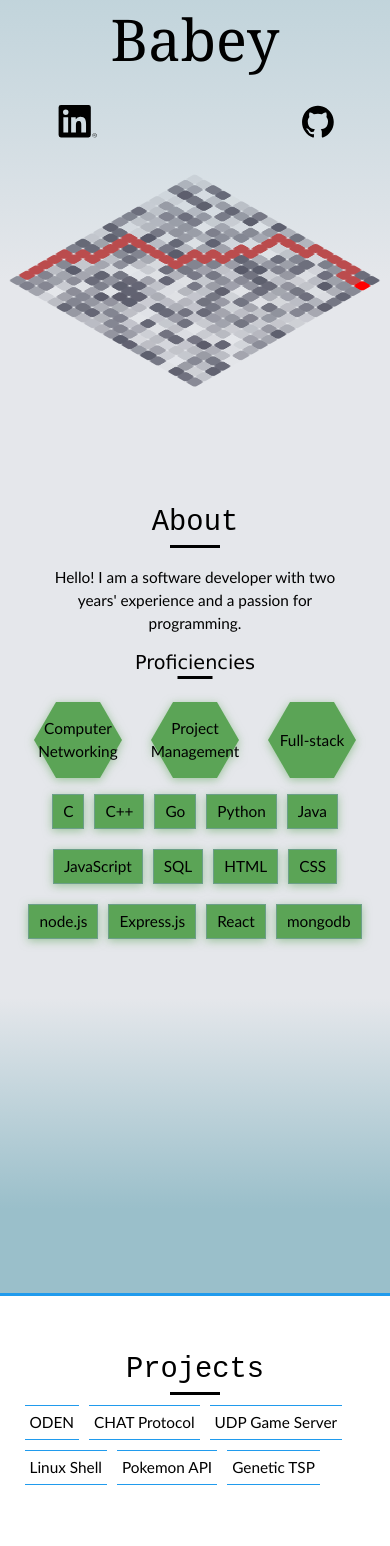
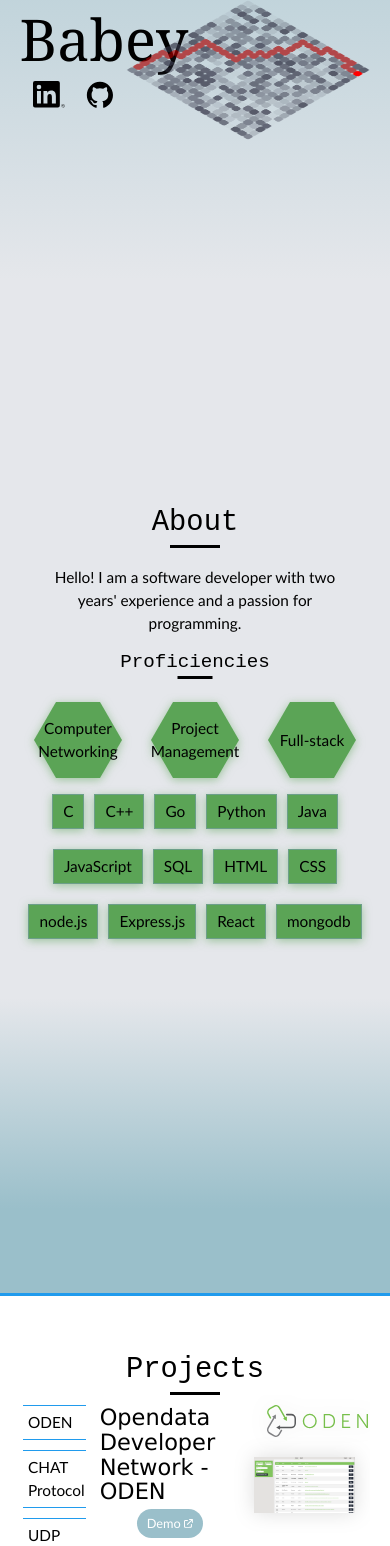
Before and after one commit to mbabey/personal-site, a React (Create React App) app in the folder front-end/: page / in a window 390 px wide. Shown: the part 395-1941 px from the top of the page. Built offline with nearby package versions, Linux system fonts and the light colour scheme.

Commit message:
Update CSS with nested syntax

```diff
--- a/front-end/src/components/SectionContact.js
+++ b/front-end/src/components/SectionContact.js
@@ -74,7 +74,7 @@ const Contact = forwardRef(function Contact(props, ref) {
             onKeyUp={() => validateEmail(email)}></input>
           <textarea ref={message} type='text' placeholder='Message' name='message'
             onKeyUp={() => validateMessage(message)}></textarea>
-          <div ref={errmsg} id='errmsg' hidden>Invalid form input; please fill all fields correctly.</div>
+          <div ref={errmsg} className='errmsg' hidden>Invalid form input; please fill all fields correctly.</div>
           <button ref={submitBtn} type='submit'
             onClick={handleSubmit}
             onKeyDown={(e) => handleEnterReturnKeypress(e, () => handleSubmit(e))}
--- a/front-end/src/styles/about.css
+++ b/front-end/src/styles/about.css
@@ -2,13 +2,12 @@
   min-height: 100vh;
   background: var(--col-grey-lt);
   background: linear-gradient(180deg, var(--col-grey-lt) 65%, var(--col-blue-lt) 90%, var(--col-blue-lt) 100%);
-}
 
-#about .spread {
+  & .spread {
     margin-bottom: 5%;
   }
 
-#about .bio {
+  & .bio {
     text-align: center;
     font-size: 1.1em;
     width: 80%;
@@ -16,30 +15,23 @@
     margin-right: auto;
   }
 
-#about ul {
-  list-style: none;
-  margin: 0;
-  padding: 0;
-}
-
-#about .proficiencies {
+  & .proficiencies {
     text-align: center;
     margin: 0 10% 25%;
-}
 
     @media screen and (max-width: 425px) {
-  #about .proficiencies {
+      & {
         text-align: center;
         margin: 0 0 25%;
       }
     }
 
-#about .proficiencies h4 {
+    & h4 {
       position: relative;
       padding-bottom: 5px;
-}
+      font-family: var(--font-title);
 
-#about .proficiencies h4::after {
+      &::after {
         position: absolute;
         width: 35px;
         height: 3px;
@@ -49,14 +41,14 @@
         content: '';
         background-color: #000;
       }
+    }
 
-#about .pillars {
+    & .pillars {
       display: flex;
       flex-direction: row;
       justify-content: space-around;
-}
 
-#about .pillars div {
+      & div {
         background-image: url(/public/hexagon.svg);
         height: 150px;
         width: 150px;
@@ -65,25 +57,28 @@
         align-content: center;
         flex-wrap: wrap;
         filter: drop-shadow(0px 2px 5px #5ba45688);
-}
 
         @media screen and (max-width: 635px) {
-  #about .pillars div {
+          & {
             background-image: url(/public/hexagon-small.svg);
             height: 88px;
             width: 88px;
             font-size: 0.8em;
           }
         }
+      }
+    }
 
-#about .proficiencies ul {
+    & ul {
+      list-style: none;
+      margin: 0;
+      padding: 0;
       display: flex;
       flex-direction: row;
       flex-wrap: wrap;
       justify-content: center;
-}
 
-#about .proficiencies li {
+      & li {
         border: 1px solid var(--col-grn-med);
         padding: 5px 10px;
         margin: 10px 5px;
@@ -91,3 +86,6 @@
         font-size: 0.8em;
         filter: drop-shadow(0px 2px 5px #5ba45688);
       }
+    }
+  }
+}
--- a/front-end/src/styles/global.css
+++ b/front-end/src/styles/global.css
@@ -43,12 +43,7 @@ textarea {
   font-family: var(--font-body);
 }
 
-h1,
-h2,
-h3,
-h4,
-h5,
-h6 {
+:is(h1, h2, h3, h4, h5, h6) {
   font-family: var(--font-subtitle);
   font-weight: 500;
   margin: 0;
@@ -61,9 +56,8 @@ h2.title {
   padding-bottom: 10px;
   padding-top: 2em;
   font-family: var(--font-title);
-}
 
-h2.title::after {
+  &::after {
     position: absolute;
     width: 50px;
     height: 3px;
@@ -72,6 +66,7 @@ h2.title::after {
     transform: translateX(-50%);
     bottom: 0;
     background-color: #000;
+  }
 }
 
 @media screen and (max-width: 1023px) {
--- a/front-end/src/styles/projects.css
+++ b/front-end/src/styles/projects.css
@@ -1,23 +1,31 @@
 #projects {
+  --width-break: 767px;
+
   min-height: 100vh;
   border-top: 3px solid var(--col-blue-brt);
   border-bottom: 3px solid var(--col-blue-brt);
-}
 
-#projects .pj-wrapper {
+  & .pj-wrapper {
     display: grid;
     grid-template-columns: 20% 80%;
     height: 100%;
+
+    @media screen and (max-width: var(--width-break)) {
+      & {
+        grid-template-columns: 100%;
+        grid-template-rows: 18% 82%;
+      }
+    }
   }
 
-#projects #projects-nav ul {
+  & #projects-nav {
+    & ul {
       margin: 0;
       padding: 0;
       grid-column: 1 / span 1;
       list-style: none;
-}
 
-#projects #projects-nav li {
+      & li {
         margin: 10px 5% 0;
         padding: 5px;
         --border: 1px solid var(--col-blue-brt);
@@ -25,43 +33,96 @@
         border-bottom: var(--border);
         font-size: 0.9em;
         transition: all 0.25s cubic-bezier(0.10, 0.20, 0.30, 1);
+
+        &:hover {
+          cursor: pointer;
+          padding-left: 5%;
+
+          @media screen and (max-width: var(--width-break)) {
+            & {
+              cursor: pointer;
+              padding-left: 5px;
+              font-weight: bold;
+            }
+          }
         }
 
-#projects #projects-nav li:hover {
-  cursor: pointer;
+        &:focus {
           padding-left: 5%;
+
+          @media screen and (max-width: var(--width-break)) {
+            & {
+              padding-left: 5px;
+              font-weight: bold;
+            }
+          }
         }
 
-#projects #projects-nav li:focus {
+        &:active {
           padding-left: 5%;
+
+          @media screen and (max-width: var(--width-break)) {
+            & {
+              padding-left: 5px;
+              font-weight: bold;
+            }
+          }
         }
 
-#projects #projects-nav li:active {
-  padding-left: 5%;
+        @media screen and (max-width: var(--width-break)) {
+          & {
+            margin: 10px 5px 0;
+            padding: 5px;
+          }
+        }
       }
 
-#projects .wrapper {
+      @media screen and (max-width: var(--width-break)) {
+        & {
+          grid-column: 1 / span 1;
+          grid-row: 1 / span 1;
+          display: flex;
+          flex-direction: row;
+          flex-wrap: wrap;
+        }
+      }
+    }
+  }
+
+  & .wrapper {
     overflow-x: hidden;
     grid-column: 2 / span 1;
     position: relative;
+
+    @media screen and (max-width: var(--width-break)) {
+      & {
+        grid-column: 1 / span 1;
+        grid-row: 2 / span 1;
+      }
+    }
   }
 
-#projects .project {
+  & .project {
     width: 100%;
     padding: 10px;
     display: grid;
     grid-template-columns: 50% 50%;
-  /* transition: all 0.8s cubic-bezier(0.10, 0.20, 0.30, 1); */
+
+    & h4 {
+      margin: 0.75em 0 0.5em 0.5em;
     }
 
-#projects .project .links {
+    & :is(h3, h4) {
+      color: #000;
+    }
+
+    & .links {
       display: flex;
       flex-direction: row;
       margin-top: 5px;
       justify-content: space-evenly;
-}
 
-#projects .project .links a {
+      & a {
         background-color: var(--col-blue-lt);
         color: #fff;
         border-radius: 20px;
@@ -69,109 +130,51 @@
         text-decoration: none;
         font-size: 0.666em;
         transition: all .25s cubic-bezier(0.10, 0.20, 0.30, 1);
+
+        &:hover {
+          background-color: var(--col-blue-brt);
+        }
+      }
     }
 
-#projects .project .links a:hover {
-  background-color: var(--col-blue-brt);
-}
-
-#projects p {
+    & p {
       margin: 0 0 5% 0;
     }
 
-#projects h4 {
-  margin: 0.75em 0 0.5em 0.5em;
-}
-
-#projects h3,
-#projects h4 {
-  color: #000;
-}
-
-#projects .project .images {
+    & .images {
       display: flex;
       flex-direction: column;
       margin-left: 10%;
-}
 
-#projects .project .img-wrapper {
+      & .img-wrapper {
         width: 80%;
         margin-bottom: 10%;
-}
 
-#projects .project img {
+        & img {
           width: 100%;
           height: auto;
           filter: drop-shadow(0 0 10px #00000022);
         }
 
         /*
-Even projects:
-  text | img
-       |   img
-
-Odd projects:
           text |   img
                | img
         */
-#projects .project:nth-child(even) .images .img-wrapper:nth-child(odd) {
-  padding-right: 10%;
-}
-
-#projects .project:nth-child(even) .images .img-wrapper:nth-child(even) {
+        &:nth-child(odd) {
           padding-left: 10%;
         }
 
-#projects .project:nth-child(odd) .images .img-wrapper:nth-child(odd) {
-  padding-left: 10%;
+        &:nth-child(even) {
+          padding-right: 10%;
+        }
+      }
     }
 
-#projects .project:nth-child(odd) .images .img-wrapper:nth-child(even) {
-  padding-right: 10%;
-}
-
-@media screen and (max-width: 767px) {
-  #projects .pj-wrapper {
-    grid-template-columns: 100%;
-    grid-template-rows: 18% 82%;
-  }
-
-  #projects #projects-nav ul {
-    grid-column: 1 / span 1;
-    grid-row: 1 / span 1;
-    display: flex;
-    flex-direction: row;
-    flex-wrap: wrap;
-  }
-
-  #projects #projects-nav li:hover {
-    cursor: pointer;
-    padding-left: 5px;
-    font-weight: bold;
-  }
-
-  #projects #projects-nav li:focus {
-    padding-left: 5px;
-    font-weight: bold;
-  }
-
-  #projects #projects-nav li:active {
-    padding-left: 5px;
-    font-weight: bold;
-  }
-
-  #projects #projects-nav li {
-    margin: 10px 5px 0;
-    padding: 5px;
-  }
-
-  #projects .wrapper {
-    grid-column: 1 / span 1;
-    grid-row: 2 / span 1;
-  }
-
-  #projects .project {
+    @media screen and (max-width: var(--width-break)) {
+      & {
         display: block;
         width: 90%;
       }
     }
+  }
+}
--- a/front-end/src/styles/top.css
+++ b/front-end/src/styles/top.css
@@ -1,20 +1,20 @@
 #top {
+  --width-break: 767px;
+
   height: 100vh;
   min-height: 560px;
   background: var(--col-grey-lt);
   background: linear-gradient(180deg, var(--col-blue-lt) 10%, var(--col-grey-lt) 80%, var(--col-grey-lt) 100%);
-}
 
-#top ul {
+  & ul {
     margin: 0 auto;
     padding: 0;
     display: flex;
     flex-direction: row;
     justify-content: right;
-  animation: 1s ease fadeInLateLate;
-}
+    animation: 1s ease fadeInLate;
 
-#top li {
+    & li {
       display: inline;
       margin: 0;
       padding: 10px 15px;
@@ -22,9 +22,8 @@
       position: relative;
       font-weight: 500;
       color: #000;
-}
 
-#top li::after {
+      &::after {
         content: '';
         position: absolute;
         bottom: 1px;
@@ -36,33 +35,34 @@
         transition: width 0.5s cubic-bezier(0.10, 0.20, 0.30, 1);
       }
 
-#top li:hover::after {
+      &:hover::after {
         width: 50%;
       }
+    }
+  }
 
-#top .width-wrapper {
+  & .width-wrapper {
     height: 100%;
   }
 
-#top .hero {
+  & .hero {
     display: grid;
     grid-template-columns: 30% 70%;
     grid-template-rows: 50% 50%;
     height: 100%;
   }
 
-#top h1 {
+  & h1 {
     margin: auto 0 0;
     grid-column: 1 / span 1;
     grid-row: 1 / span 1;
     font-family: Cambria, serif;
     font-size: 3em;
     font-weight: 500;
-  animation: 2s ease fadeInLateLate;
+    animation: 2s ease fadeInLate;
     position: relative;
-}
 
-#top h1::after {
+    &::after {
       position: absolute;
       content: '';
       left: 0;
@@ -73,7 +73,16 @@
       animation: 1s ease 2s expandAndShrink;
     }
 
-#top .socials {
+    @media screen and (max-width: var(--width-break)) {
+      & {
+        grid-column: 1 / span 2;
+        grid-row: 1 / span 1;
+        text-align: center;
+      }
+    }
+  }
+
+  & .socials {
     display: flex;
     flex-direction: row;
     justify-content: flex-start;
@@ -81,27 +90,38 @@
     grid-row: 2 / span 1;
     margin-top: 10%;
     margin-bottom: auto;
-  animation: 5s ease fadeInLateLate;
-}
+    animation: 5s ease fadeInLate;
 
-#top .socials a {
+    & a {
       margin: 0 10%;
-}
 
-#top .socials a:nth-child(1) {
+      &:nth-child(1) {
         width: 42px;
       }
 
-#top .socials a:nth-child(2) {
+      &:nth-child(2) {
         width: 34px;
       }
+    }
 
-#top .socials img {
+    & img {
       width: 100%;
       height: auto;
     }
 
-#top #pathfind {
+    @media screen and (max-width: var(--width-break)) {
+      & {
+        grid-column: 1 / span 2;
+        grid-row: 2 / span 1;
+        margin-left: auto;
+        margin-right: auto;
+        width: 100%;
+        justify-content: space-between;
+      }
+    }
+  }
+
+  & #pathfind {
     width: 70%;
     grid-column: 2 / span 1;
     grid-row: 1 / span 2;
@@ -109,6 +129,15 @@
     transform: rotateX(55deg) rotateZ(45deg);
     opacity: 0;
     transition: opacity .66s ease;
+
+    @media screen and (max-width: var(--width-break)) {
+      & {
+        width: 75%;
+        grid-column: 1 / span 2;
+        grid-row: 2 / span 1;
+      }
+    }
+  }
 }
 
 @keyframes fadeInLate {
@@ -116,22 +145,10 @@
     opacity: 0;
   }
 
-  20% {
+  40% {
     opacity: 0;
   }
 
-  100% {
-    opacity: 1;
-  }
-}
-
-@keyframes fadeInLateLate {
-  0% {
-    opacity: 0;
-  }
-  40% {
-    opacity: 0;
-  }
   100% {
     opacity: 1;
   }
@@ -142,35 +159,14 @@
     width: 0%;
     left: 0;
   }
+
   90% {
     width: 70%;
     left: 0;
   }
+
   100% {
     width: 0%;
     left: 100%;
   }
 }
-
-@media screen and (max-width: 767px) {
-  #top h1 {
-    grid-column: 1 / span 2;
-    grid-row: 1 / span 1;
-    text-align: center;
-  }
-
-  #top .socials {
-    grid-column: 1 / span 2;
-    grid-row: 2 / span 1;
-    margin-left: auto;
-    margin-right: auto;
-    width: 100%;
-    justify-content: space-between;
-  }
-
-  #top #pathfind {
-    width: 75%;
-    grid-column: 1 / span 2;
-    grid-row: 2 / span 1;
-  }
-}
```
Also changed, not shown: front-end/src/styles/contact.css (+20 -22 lines), front-end/src/styles/nav.css (+16 -15 lines). Lines whose indentation alone changed are shown as unchanged.
